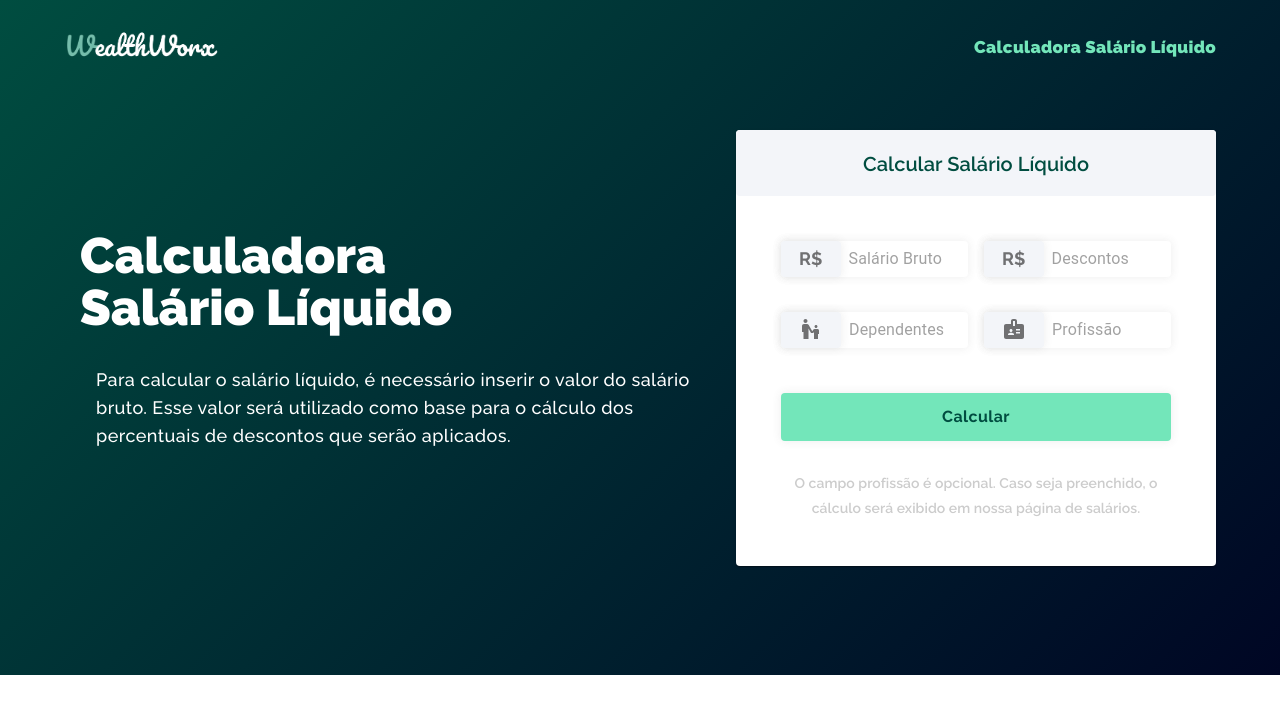
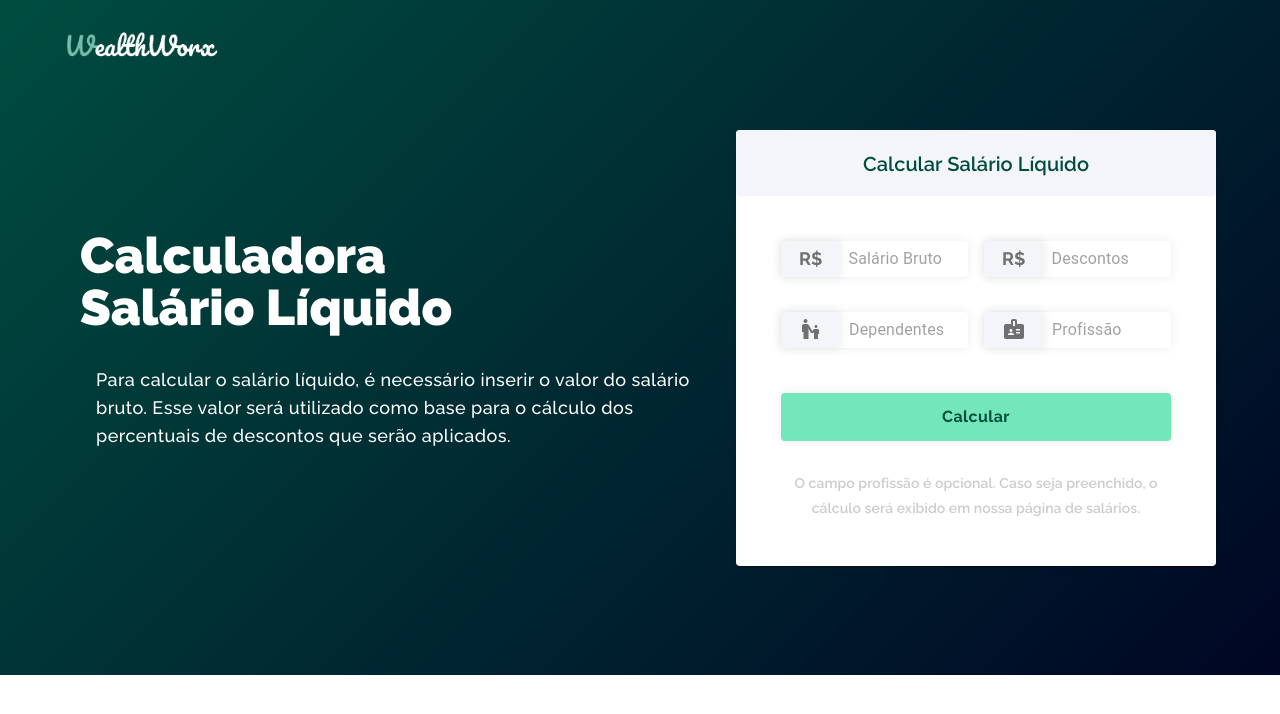
Before and after one commit to leonardotandeli/wealthworx-app, a Next.js app: page / in a window 1280 px wide. Shown: the top 714 px of the page. Built offline with nearby package versions, Linux system fonts and the light colour scheme.

Commit message:
remove page button title navbar

```diff
--- a/src/components/Navbar/index.tsx
+++ b/src/components/Navbar/index.tsx
@@ -24,7 +24,7 @@ export default function Navbar() {
               letterSpacing: "0.303571px",
             }}
           >
-            Calculadora Salário Líquido
+
           </Link>
         </Grid>
       </Grid>
```
